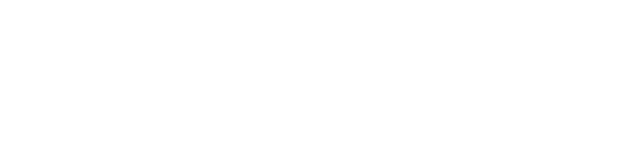
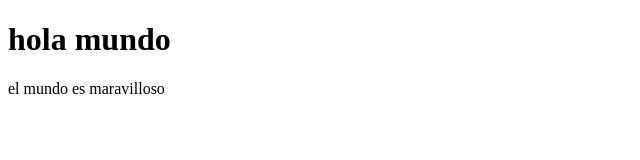
Before and after one commit to DARFredy/examen, a plain HTML site: page ejercicio1.html in a window 1280 px wide. Shown: the whole page, without its empty margins (0-640 px from the left). Drawn offline with Linux system fonts and the light colour scheme.

Commit message:
version 1.1

```diff
--- a/ejercicio1.html
+++ b/ejercicio1.html
@@ -6,6 +6,7 @@
     <title>ejercicio</title>
 </head>
 <body>
-
+    <h1>hola mundo</h1>
+    <p>el mundo es maravilloso</p>
 </body>
 </html>
```
